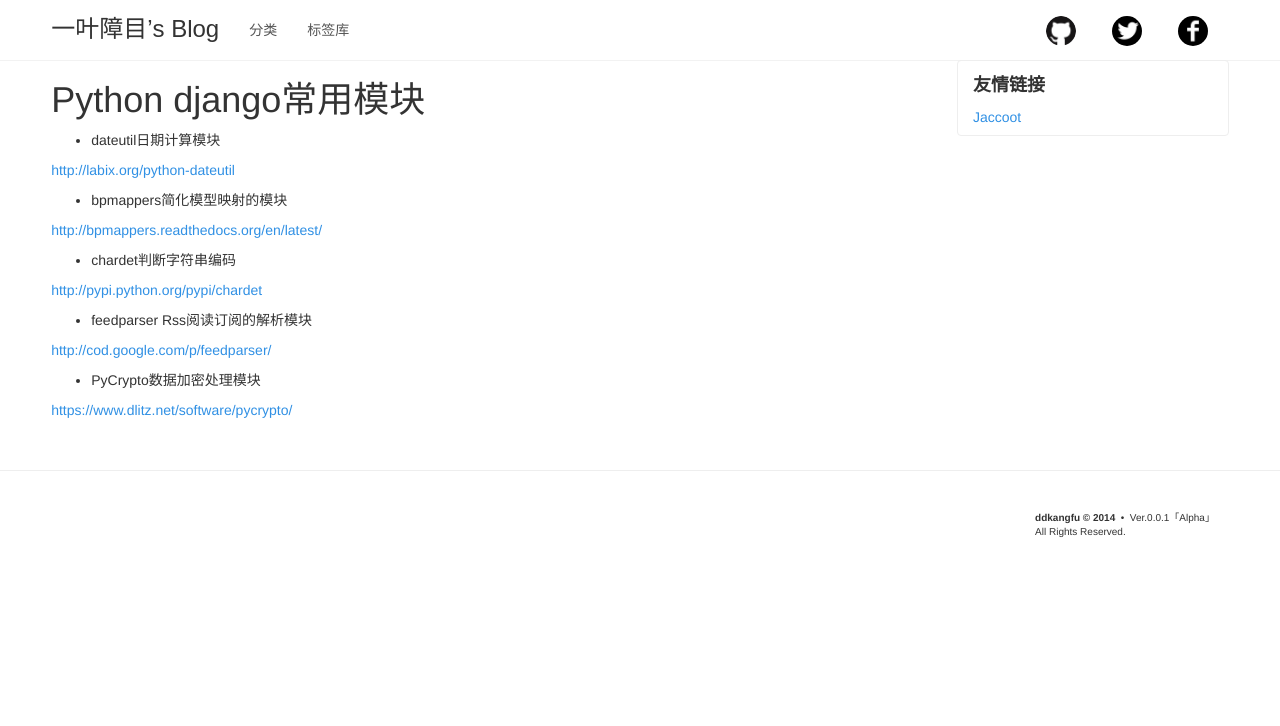
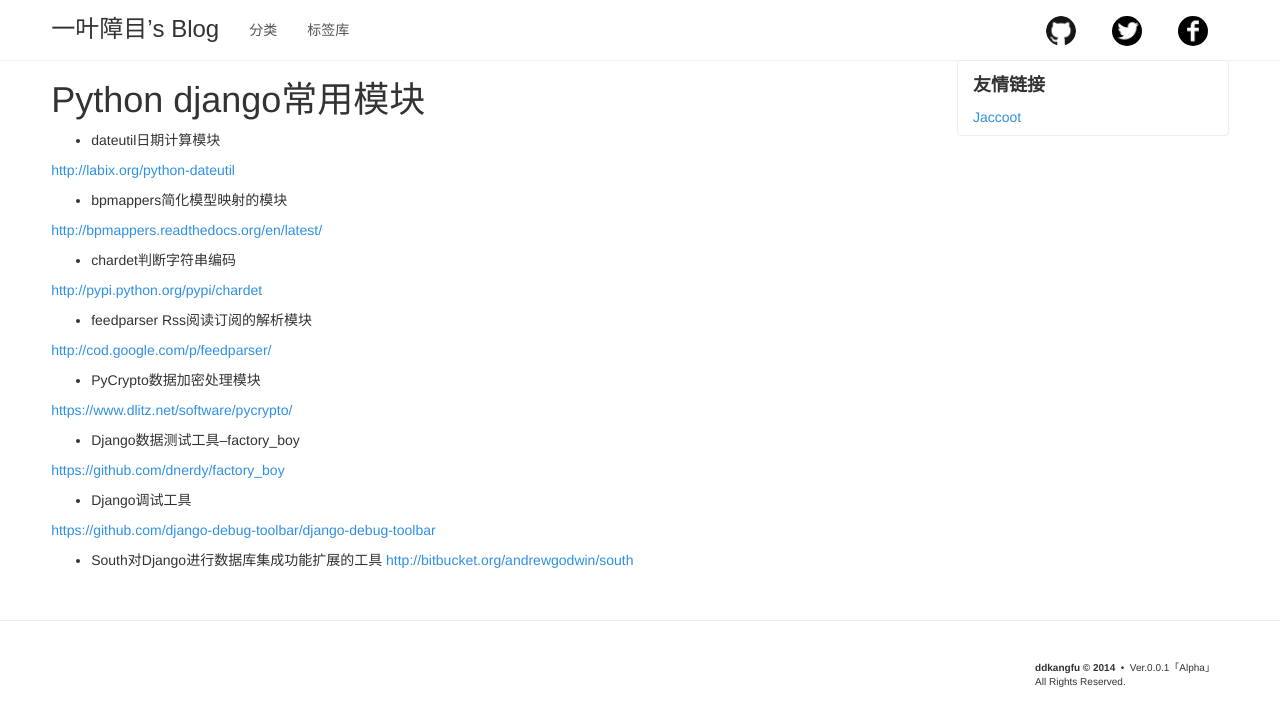
Before and after one commit to ddkangfu/ddkangfu.github.io, a Jekyll site: the page built from _posts/2014-12-11-python-django-model.md, in a window 1280 px wide. Shown: the top 726 px of the page. Built offline with Jekyll 4.4.1, drawn with Linux system fonts in a browser that asks for light colours; some web fonts are replaced; Markdown is read by kramdown in place of the engine named in the settings.

Commit message:
增加了django的相关模块。

```diff
--- a/_posts/2014-12-11-python-django-model.md
+++ b/_posts/2014-12-11-python-django-model.md
@@ -26,3 +26,14 @@
 * PyCrypto数据加密处理模块
 
 [https://www.dlitz.net/software/pycrypto/](https://www.dlitz.net/software/pycrypto/)
+
+* Django数据测试工具--factory_boy
+
+[https://github.com/dnerdy/factory_boy](https://github.com/dnerdy/factory_boy)
+
+* Django调试工具
+
+[https://github.com/django-debug-toolbar/django-debug-toolbar](https://github.com/django-debug-toolbar/django-debug-toolbar)
+
+* South对Django进行数据库集成功能扩展的工具
+[http://bitbucket.org/andrewgodwin/south](http://bitbucket.org/andrewgodwin/south)
```
